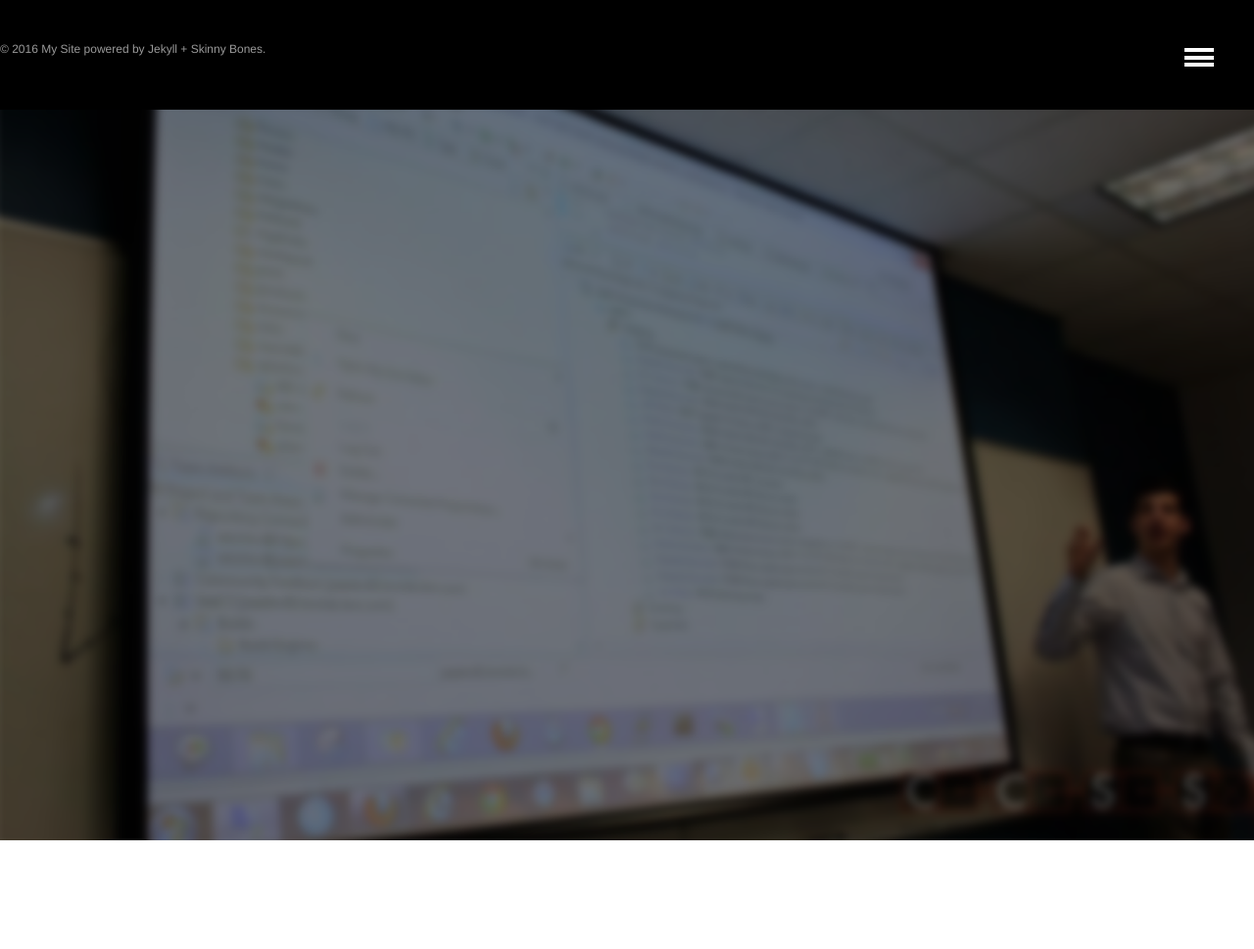
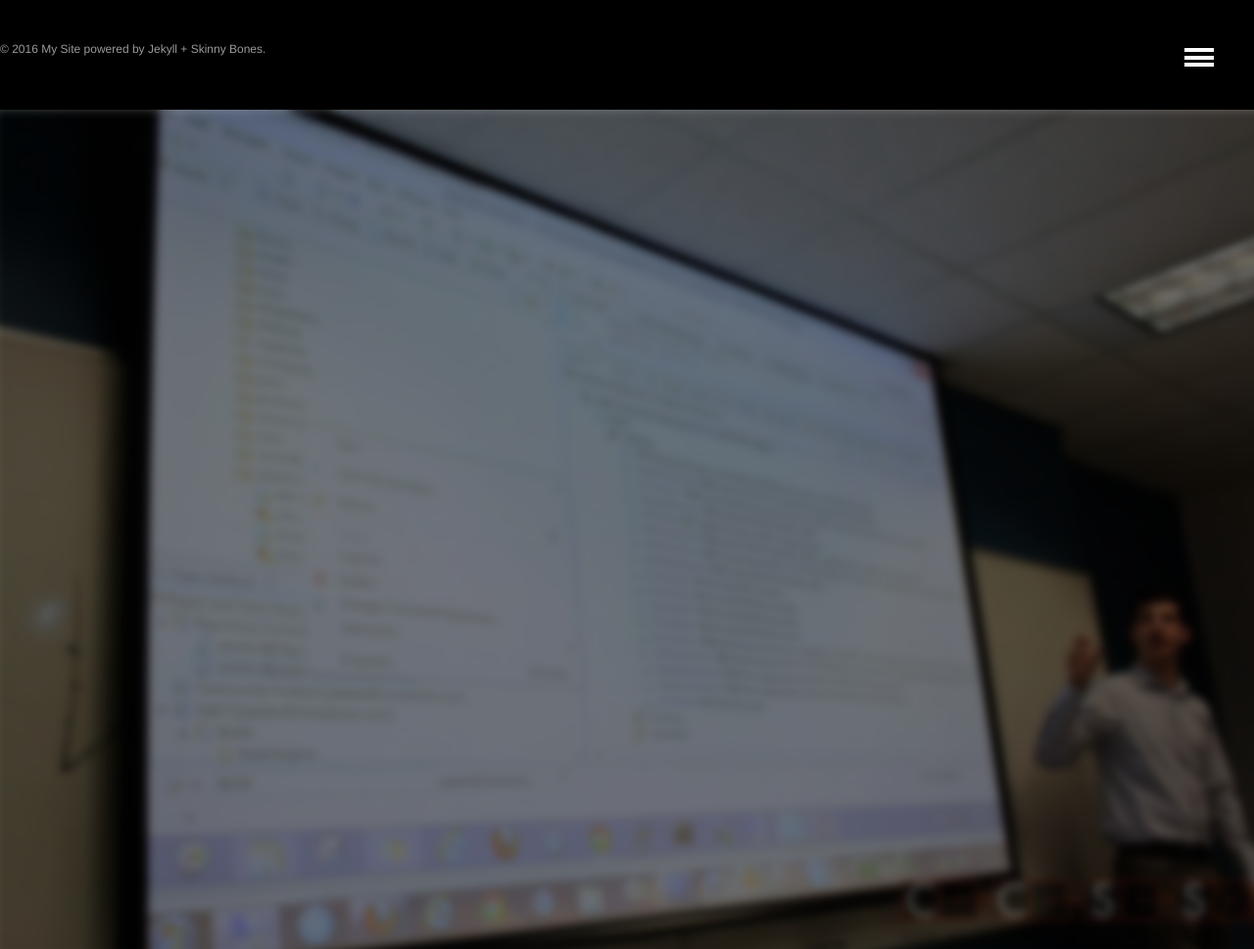
Before and after one commit to brittnylapierre/ccss_web, a Jekyll site: the page built from index.md, in a window 1280 px wide. Shown: the whole page at 98% size. Built offline with Jekyll 4.4.1, drawn with Linux system fonts in a browser that asks for light colours; before the commit the page ends 900 px from its top, so only the background shows below that.

Commit message:
Updated default.html

```diff
--- a/_layouts/default.html
+++ b/_layouts/default.html
@@ -31,11 +31,12 @@
 
   <body id="js-body">
     {% include browser-upgrade.html %}
-    {% if page.pimage %}<img class="page-image" src="{{ page.pimage }}" alt="tech talk"  height="1080">{% endif %}
+
     {% include header.html %}
     {% include navigation-sliding.html %}
 
     <div id="page-wrapper">
+      {% if page.pimage %}<img class="page-image" src="{{ page.pimage }}" alt="tech talk"  height="1080">{% endif %}
       {{ content }}
       {% include footer.html %}
     </div>
```
